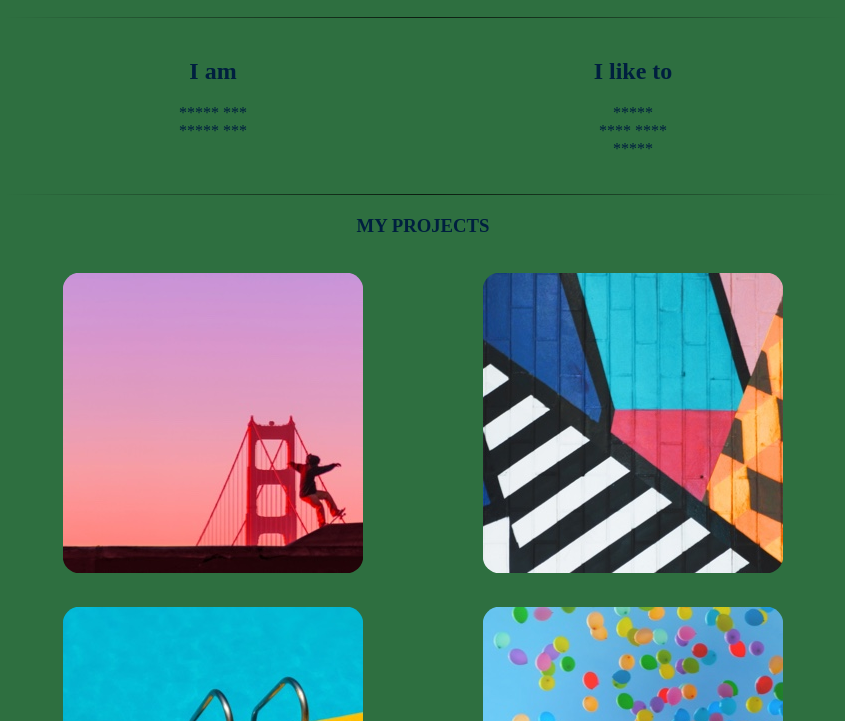
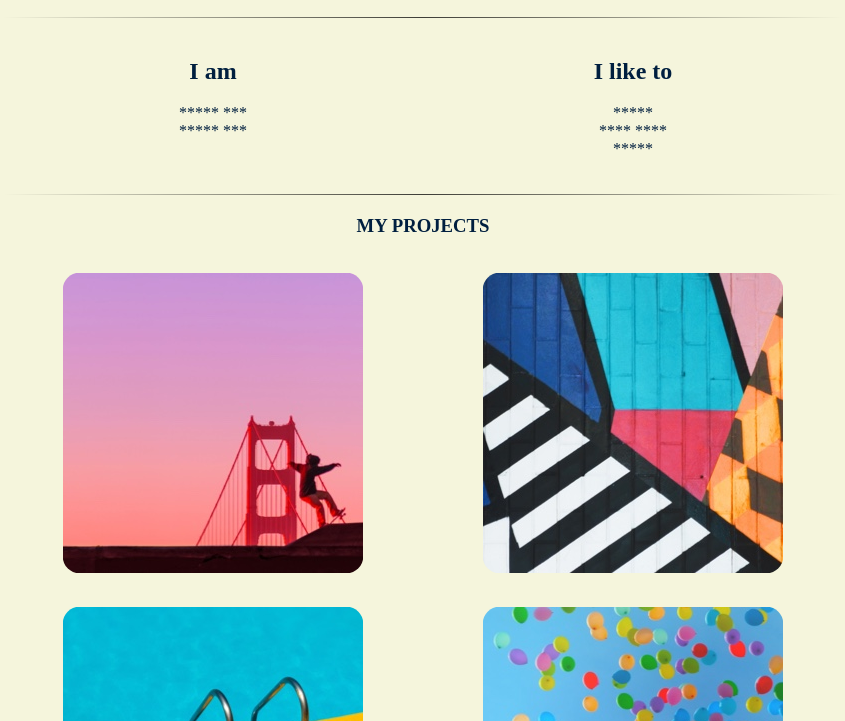
Before and after one commit to WERR-DEBUG/Portfolio-Website, a plain HTML site: page index.html in a window 1280 px wide. Shown: the part 316-1037 px from the top of the page, without its empty margins (217-1062 px from the left). Drawn offline with Linux system fonts and the light colour scheme.

Commit message:
Updated styles in Style.css

```diff
--- a/Style.css
+++ b/Style.css
@@ -125,7 +125,7 @@
 
 
   body {
-    background-color: #2E6F40;
+    background-color: #F5F5DC;
   }
 
   .container > div {
```
